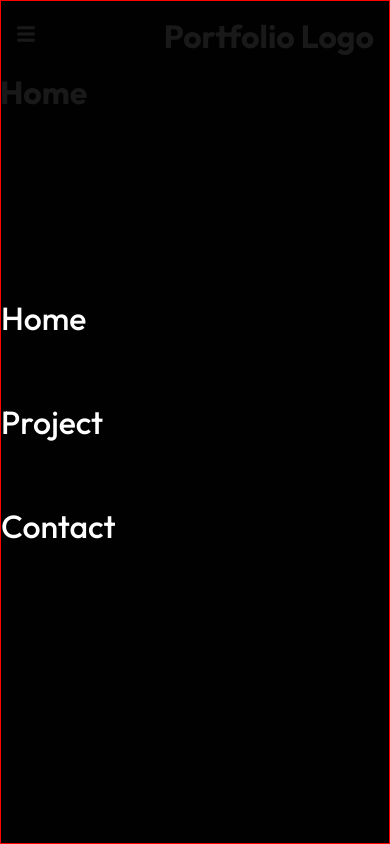
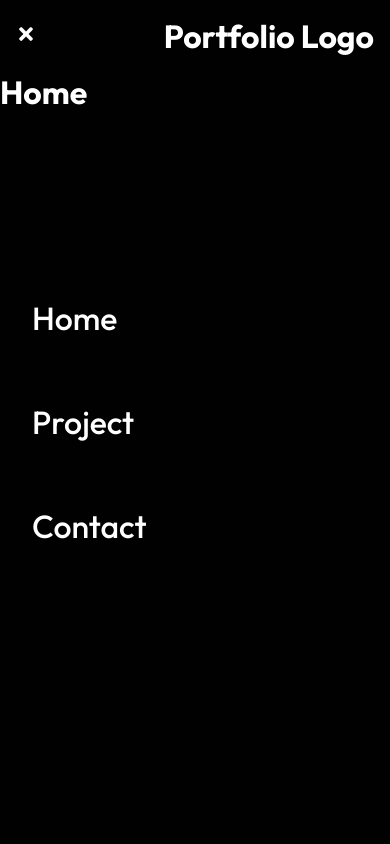
Before and after one commit to mynhinguyentruong/website-portfolio, a React (Create React App) app: page / in a window 390 px wide. Built offline with nearby package versions, Linux system fonts and the light colour scheme.

Commit message:
Create the ugliest transition ever

```diff
--- a/src/components/NavBar.js
+++ b/src/components/NavBar.js
@@ -1,18 +1,23 @@
-import React from 'react'
+import React, { useState } from 'react'
 import { Link } from 'react-router-dom'
 
 import './NavBarStyles.css'
 
-import { FaBars } from "react-icons/fa"
+import { FaBars, FaTimes } from "react-icons/fa"
 
 function Navbar() {
+
+  const [toggleNavBar, setToggleNavBar] = useState(false)
+  const handleClick = () => setToggleNavBar(prevState => !prevState)
+
   return (
     <div className='header'>
-      <div className='hamburger'>
-        <FaBars size={20} style={{color: '#fff'}}/>
+      <div className='hamburger' onClick={handleClick}>
+        {toggleNavBar ? <FaBars size={20} style={{color: '#fff'}}/> : <FaTimes size={20} style={{color: '#fff'}}/>}
+
       </div>
       <Link to='/'><h1 >Portfolio Logo</h1></Link>
-      <ul className='nav-menu'>
+      <ul className={toggleNavBar ? "nav-menu-active" : "nav-menu"}>
         <li><Link to='/'>Home</Link></li>
 
         <li><Link to='/project'>Project</Link></li>
--- a/src/components/NavBarStyles.css
+++ b/src/components/NavBarStyles.css
@@ -27,16 +27,31 @@
     flex-direction: column;
     width: 100%;
     height: 100vh;
-    position: fixed;
+    padding: 2rem;
+    position: absolute;
     top: 0;
-    left: 0;
-    border: 1px solid red;
+    left: 0%;
     justify-content: center;
     background: rgba(0,0,0,0.9);
+    z-index: -3;
+    transition: all 1s ease;
+  }
+
+  .nav-menu-active {
+    flex-direction: column;
+    width: 100%;
+    height: 100vh;
+    position: absolute;
+    left: -100%;
+    top: 0%;
+    justify-content: center;
+    background: rgba(0,0,0,0.9);
+    transition: all 1s ease;
   }
 
   .nav-menu > li {
     padding: 2rem 0;
+
   }
 
   .nav-menu > li > a {
@@ -45,5 +60,6 @@
 
   .hamburger {
     display: initial;
+    cursor: pointer;
   }
 }
```
